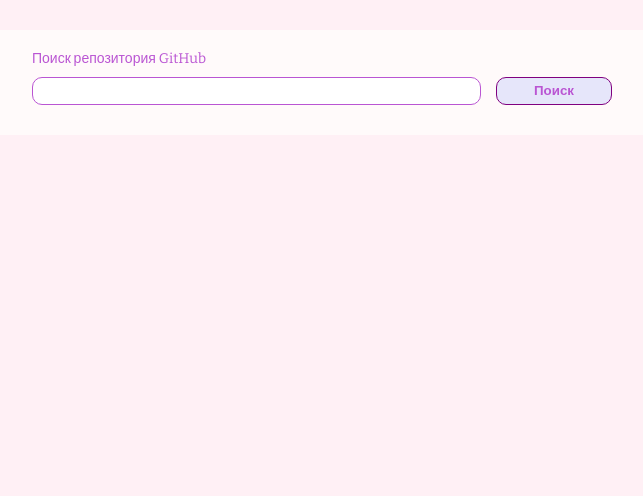
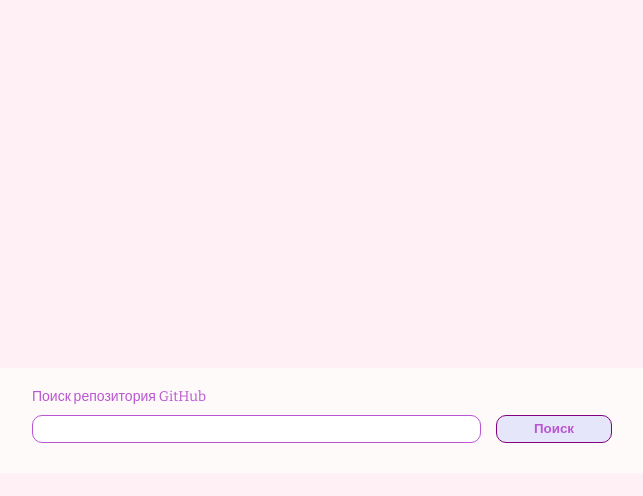
Before and after one commit to ZuevaMarina/Search, a plain HTML site: page index.html in a window 1280 px wide. Shown: the whole page, without its empty margins (318-961 px from the left). Drawn offline with nearby package versions, Linux system fonts and the light colour scheme.

Commit message:
apply justify-content and flex-direction to search

```diff
--- a/css/style.css
+++ b/css/style.css
@@ -9,8 +9,12 @@ body {
 }
 
 .container {
+  display: flex;
   max-width: 700px;
   margin: 0 auto;
+  justify-content: center;
+  flex-direction: column;
+  height: 100vh;
 }
 
 .form {
@@ -21,6 +25,10 @@ body {
   padding: 20px 60px 30px;
   border-radius: 10px;
   background-color: #fffafa;
+}
+
+.isStart {
+  height: auto;
 }
 
 .form__label {
--- a/index.html
+++ b/index.html
@@ -38,6 +38,7 @@
 <body>
 
   <div class="container">
+    <div class="isStart">
     <form class="form">
       <label for="search" class="form__label">Поиск репозитория GitHub</label>
       <div class="form__controls">
@@ -45,6 +46,7 @@
         <button class="submit">Поиск</button>
       </div>
     </form>
+  </div>
 
     <div class="results startStateResult">
       <h1 class="results__title">Результаты:</h1>
--- a/js/script.js
+++ b/js/script.js
@@ -5,6 +5,7 @@ const formControls = document.querySelector('.form__controls');
 const notFound = document.querySelector('.not__found');
 const serverError = document.querySelector('.error');
 const startStateResult = document.querySelector('.startStateResult');
+const container = document.querySelector('.container');
 
 const NUMBER_OF_RESULTS = 10;
 
@@ -46,6 +47,8 @@ function onInput(event) {
 
 function requestToGithub(searchString) {
     startStateResult.classList.add('isShow');
+    container.classList.add('isStart');
+
     clearWorkSpace();
     search(searchString)
         .then(results => {
```
